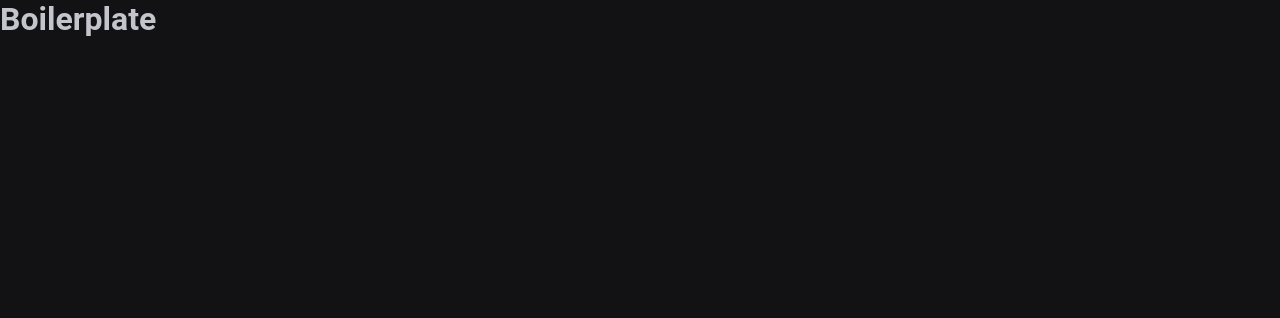
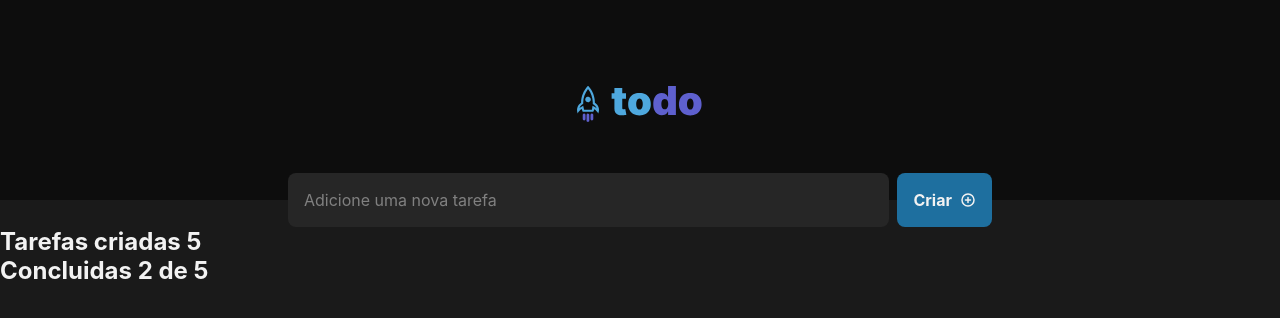
Before and after one commit to Leoschellenberg/todo-list, a React (Vite) app: page / in a window 1280 px wide. Shown: the top 318 px of the page. Built offline with nearby package versions, Linux system fonts and the light colour scheme.

Commit message:
fix: Correcao name component

```diff
--- a/package.json
+++ b/package.json
@@ -25,6 +25,7 @@
     ]
   },
   "dependencies": {
+    "@phosphor-icons/react": "^2.0.9",
     "react": "^18.2.0",
     "react-dom": "^18.2.0",
     "styled-components": "^5.3.8"
--- a/src/App.tsx
+++ b/src/App.tsx
@@ -1,12 +1,17 @@
 import { ThemeProvider } from "styled-components";
 
 import { DefaultTheme, GlobalStyles } from "@/styles";
+import { Header } from "./components/Header/index";
+import { TaskInput } from "./components/TaskInput/index";
+import { Task } from "./components/Task/index";
 
 function App() {
   return (
     <ThemeProvider theme={DefaultTheme}>
       <GlobalStyles />
-      <h1>Boilerplate</h1>
+      <Header />
+      <TaskInput />
+      <Task />
     </ThemeProvider>
   );
 }
--- /dev/null
+++ b/src/components/Header/index.tsx
@@ -0,0 +1,11 @@
+import * as S from "./styles";
+
+import Logo from '../../assets/logo.svg'
+
+export const Header = () => {
+  return (
+    <S.Wrapper>
+      <img src={Logo} alt="Logo Todo" />
+    </S.Wrapper>
+  );
+};
--- /dev/null
+++ b/src/components/Header/styles.ts
@@ -0,0 +1,16 @@
+import styled, { css } from "styled-components";
+
+export const Wrapper = styled.section`
+    ${({ theme })=> css`
+        display: flex;
+        height: 12.5rem;
+        align-items: center;
+        justify-content: center;
+        background-color: ${theme.colors.gray_700};
+
+        img{
+            width: 7.875rem;
+            height: 100%;
+        }
+    `}
+`;
--- /dev/null
+++ b/src/components/Task/index.tsx
@@ -0,0 +1,16 @@
+import * as S from "./styles";
+
+export const Task = () => {
+  return (
+    <S.Wrapper>
+      <S.Header>
+        <S.TotalTasks>
+          Tarefas criadas <span>5</span>
+        </S.TotalTasks>
+        <S.FinishedTasks>
+          Concluidas <span>2 de 5</span>
+        </S.FinishedTasks>
+      </S.Header>
+    </S.Wrapper>
+  );
+};
--- /dev/null
+++ b/src/components/Task/styles.ts
@@ -0,0 +1,15 @@
+import styled, { css } from "styled-components";
+
+export const Wrapper = styled.section`
+  ${() => css``}
+`;
+
+export const Header = styled.header`
+  ${() => css``}
+`;
+export const TotalTasks = styled.h2`
+  ${() => css``}
+`;
+export const FinishedTasks = styled.h2`
+  ${() => css``}
+`;
--- /dev/null
+++ b/src/components/TaskInput/index.tsx
@@ -0,0 +1,16 @@
+import { PlusCircle } from "@phosphor-icons/react";
+import * as S from "./styles";
+
+export const TaskInput = () => {
+  return (
+    <S.Wrapper>
+      <S.Form>
+        <S.Input placeholder="Adicione uma nova tarefa" />
+        <S.Button>
+          Criar
+          <PlusCircle size={16} weight="bold" />
+        </S.Button>
+      </S.Form>
+    </S.Wrapper>
+  );
+};
--- /dev/null
+++ b/src/components/TaskInput/styles.ts
@@ -0,0 +1,55 @@
+import styled, { css } from "styled-components";
+
+export const Wrapper = styled.section`
+  max-width: 46rem;
+  margin: 0 auto;
+  align-items: center;
+  padding: 0 1rem;
+`;
+
+export const Form = styled.form`
+  display: flex;
+  margin-top: -1.6875rem;
+  gap: 0.5rem;
+`;
+
+export const Input = styled.input`
+  ${({ theme }) => css`
+    color: ${theme.colors.gray_100};
+    width: 100%;
+    background-color: ${theme.colors.gray_500};
+    border: none;
+    border-radius: 8px;
+    height: 3.375rem;
+    padding: 0 1rem;
+
+    &::placeholder {
+      color: ${theme.colors.gray_300};
+    }
+
+    &:focus {
+      outline: none;
+      border: 1px solid ${theme.colors.purple_dark} !important;
+    }
+  `}
+`;
+
+export const Button = styled.button`
+  ${({ theme }) => css`
+    height: 3.375rem;
+    padding: 1rem;
+    display: flex;
+    align-items: center;
+    justify-content: center;
+    gap: 0.5rem;
+    border-radius: 8px;
+    background-color: ${theme.colors.blue_dark};
+    font-weight: bold;
+    color: ${theme.colors.gray_100};
+    border: none;
+
+    &:hover {
+      background-color: ${theme.colors.blue};
+    }
+  `}
+`;
--- a/src/styles/theme/default.ts
+++ b/src/styles/theme/default.ts
@@ -15,7 +15,7 @@ const theme = {
 
   font: {
     family:
-      "Roboto, -apple-system, BlinkMacSystemFont, 'Segoe UI', Poppins, Oxygen, Ubuntu, Cantarell, 'Open Sans', 'Helvetica Neue', sans-serif",
+      "Inter, -apple-system, BlinkMacSystemFont, 'Segoe UI', Poppins, Oxygen, Ubuntu, Cantarell, 'Open Sans', 'Helvetica Neue', sans-serif",
     weight: {
       light: 300,
       regular: 400,
@@ -45,16 +45,22 @@ const theme = {
   },
 
   colors: {
-    background: "#121214",
-    elements: "#202024",
-    divider: "#323238",
-    placeholder: "#7C7C8A",
-    label: "#8D8D99",
-    text: "#C4C4CC",
-    title: "#E1E1E6",
-    white: "#FFFFFF",
-    red: "#F16165",
-    green: "#00B37E"
+    background: "#1A1A1A",
+    text: "#F2F2F2",
+
+    gray_100:  "#F2F2F2",
+    gray_200:  "#D9D9D9",
+    gray_300:  "#808080",
+    gray_400:  "#333333",
+    gray_500:  "#262626",
+    gray_600:  "#1A1A1A",
+    gray_700:  "#0D0D0D",
+    danger:  "#E25858",
+    purple: "#8284FA",
+    purple_dark: "#5E60CE",
+    blue: "#4EA8DE",
+    blue_dark: "#1E6F9F"
+
   }
 } as const;
 
```
Also changed, not shown: src/assets/logo.svg (added), 1 other file (tests, documents, lock files or other folders).
